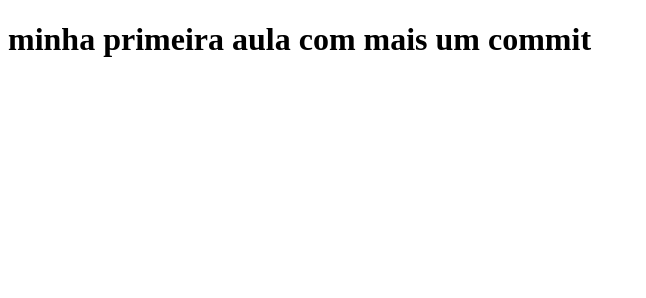
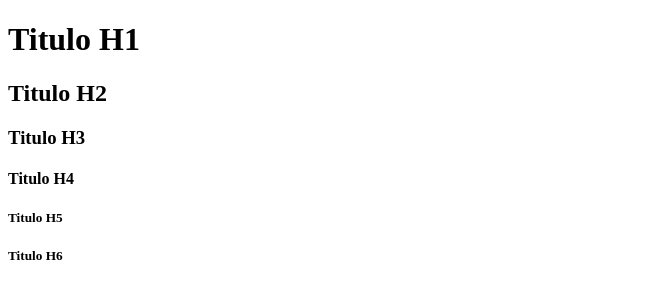
Before and after one commit to SaymonGit/aula-1, a plain HTML site: page aula1/index.html in a window 1280 px wide. Shown: the whole page, without its empty margins (0-646 px from the left). Drawn offline with Linux system fonts and the light colour scheme.

```diff
--- a/aula1/index.html
+++ b/aula1/index.html
@@ -6,6 +6,13 @@
     <title>Document</title>
 </head>
 <body>
-    <h1>minha primeira aula com mais um commit</h1>
+    <!-- Tiulo -->
+    <h1>Titulo H1</h1>
+    <h2>Titulo H2</h2>
+    <h3>Titulo H3</h3>
+    <h4>Titulo H4</h4>
+    <h5>Titulo H5</h5>
+    <h5>Titulo H6</h6>
+
 </body>
 </html>
```
